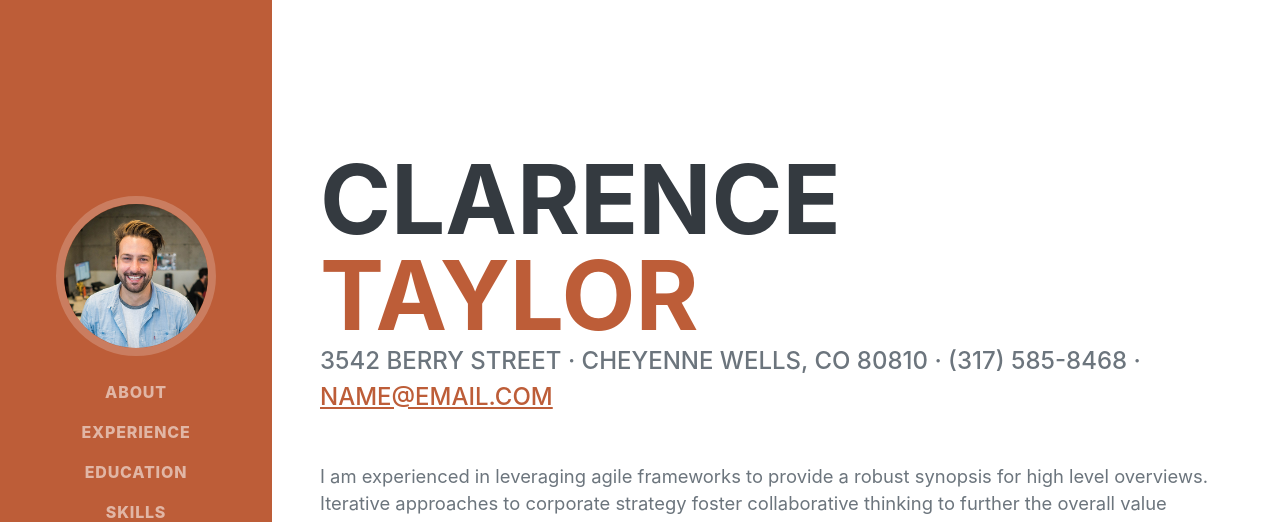
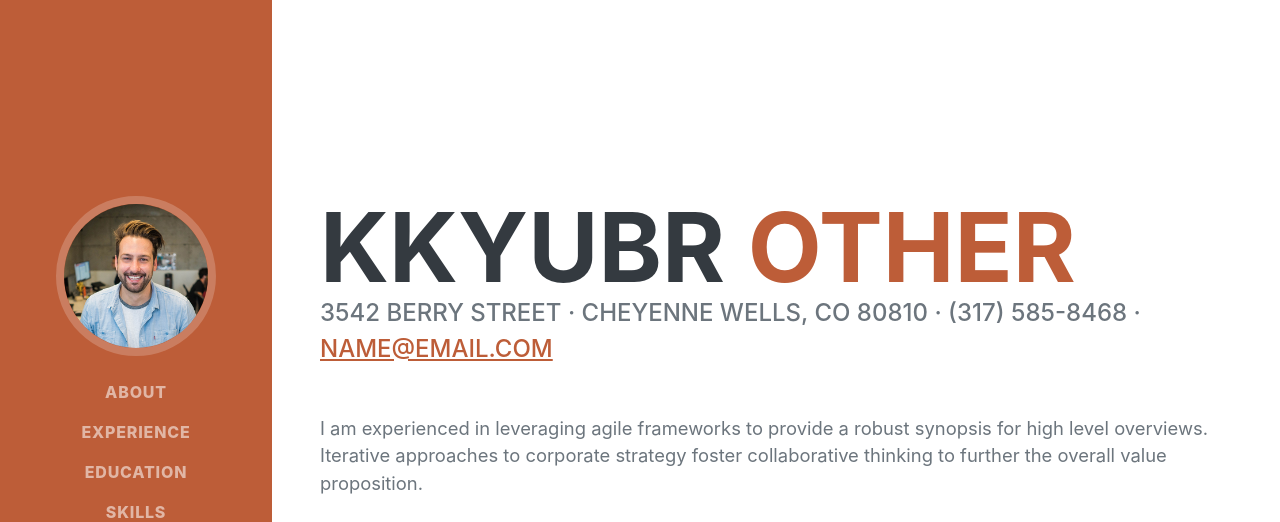
Before and after one commit to kkyubrother/profile, a plain HTML site: page index.html in a window 1280 px wide. Shown: the top 522 px of the page. Drawn offline with nearby package versions, Linux system fonts and the light colour scheme; a web font is replaced by a local one.

Commit message:
Update name

```diff
--- a/index.html
+++ b/index.html
@@ -40,8 +40,8 @@
             <section class="resume-section" id="about">
                 <div class="resume-section-content">
                     <h1 class="mb-0">
-                        Clarence
-                        <span class="text-primary">Taylor</span>
+                        KKyubr
+                        <span class="text-primary">other</span>
                     </h1>
                     <div class="subheading mb-5">
                         3542 Berry Street · Cheyenne Wells, CO 80810 · (317) 585-8468 ·
```
